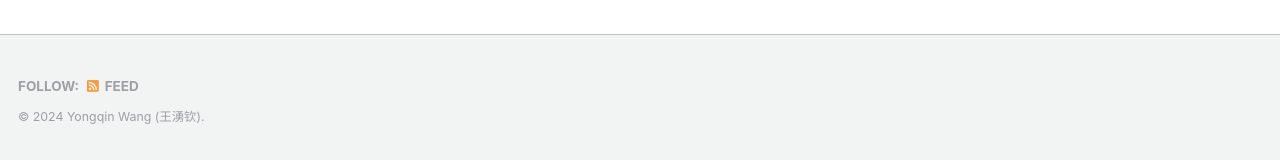
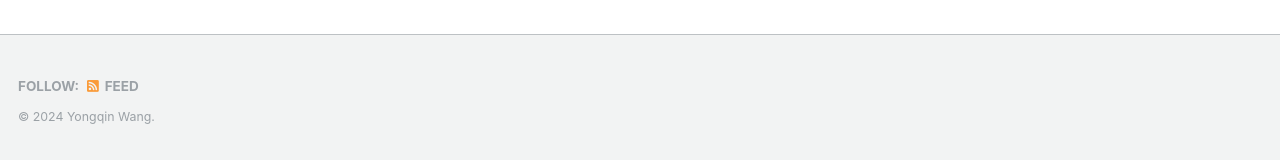
Before and after one commit to iihihiuh/yongqin.github.io, a Jekyll site: the page built from _pages/page-archive.html, in a window 1280 px wide. Shown: the part 1690-1850 px from the top of the page. Built offline with Jekyll 4.4.1, drawn with Linux system fonts in a browser that asks for light colours.

Commit message:
Update _config.yml

```diff
--- a/_config.yml
+++ b/_config.yml
@@ -9,7 +9,7 @@
 locale                   : "en-US"
 title                    : "Yongqin Wang Homepage"
 title_separator          : "-"
-name                     : &name "Yongqin Wang (王湧钦)"
+name                     : &name "Yongqin Wang"
 description              : &description "PhD candidate @ University of Southern California"
 url                      : https://iihihiuh.github.io/yongqin.github.io/ # the base hostname & protocol for your site e.g. "https://mmistakes.github.io"
 baseurl                  : "" # the subpath of your site, e.g. "/blog"
@@ -80,7 +80,7 @@ analytics:
 
 # Site Author
 author:
-  name             : "Yongqin Wang"
+  name             : "Yongqin Wang (王湧钦)"
   avatar           : "selfie.jpeg"
   bio              : "PhD candidate @ University of Southern California"
   employer         :
```
